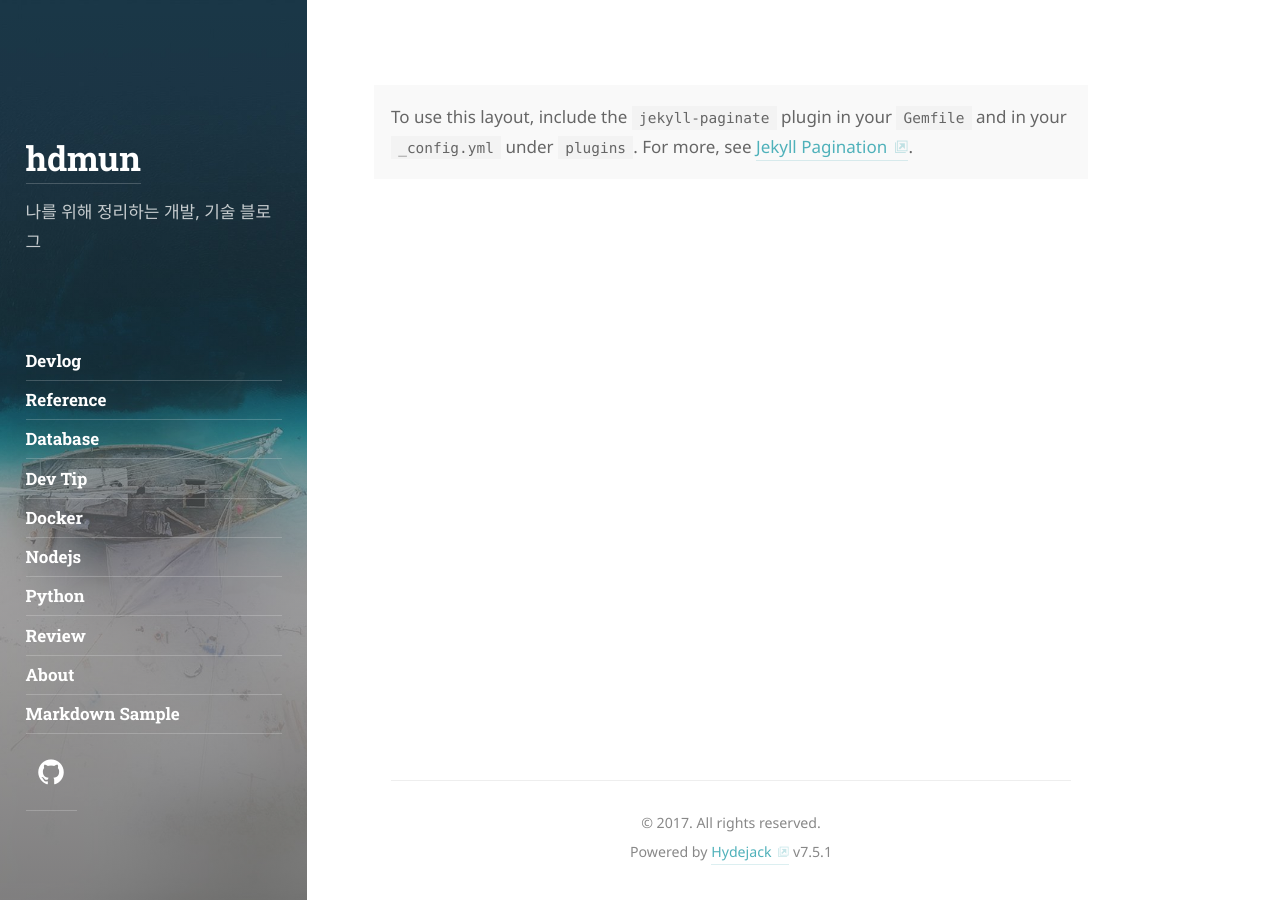
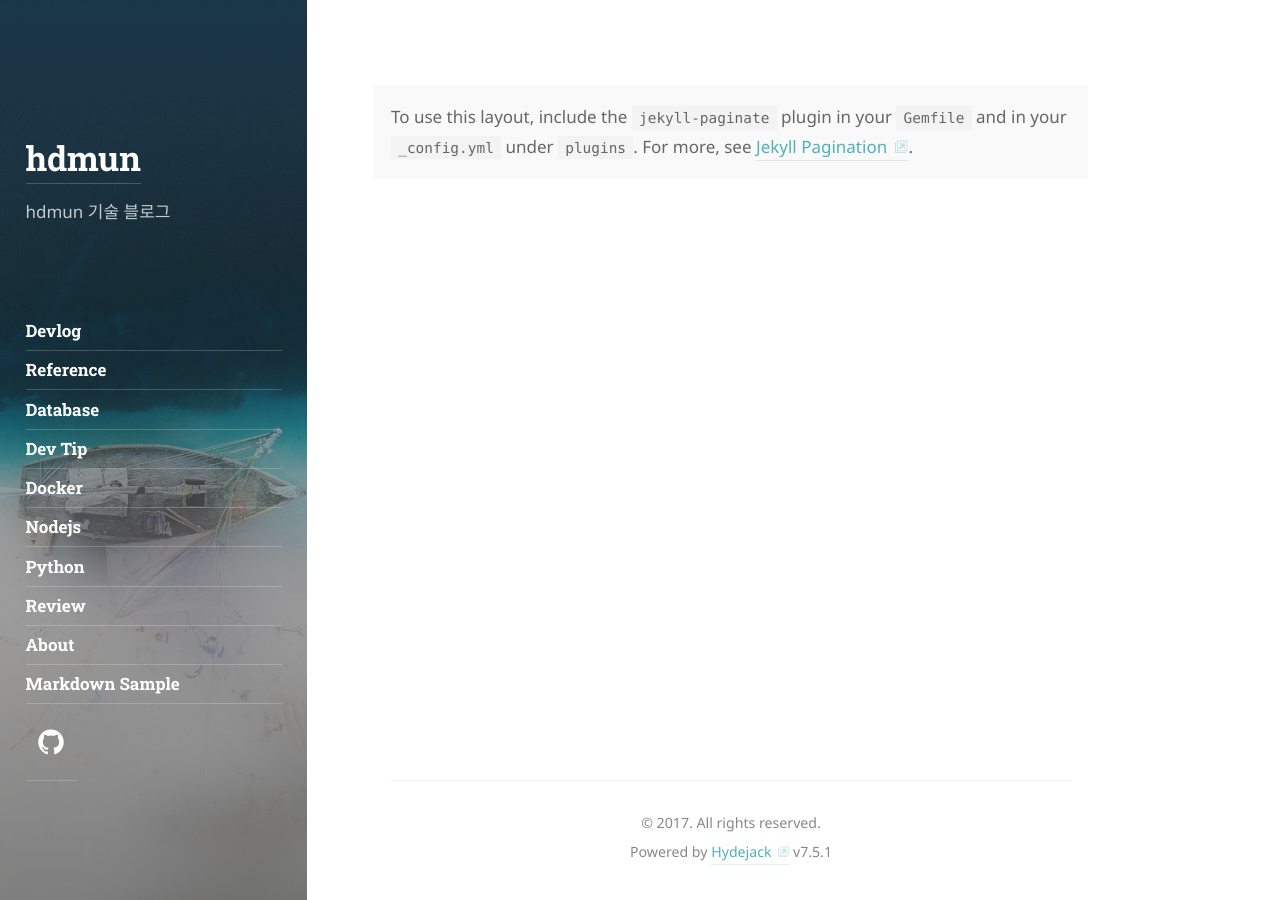
Before and after one commit to hdmun/hdmun.github.io, a Jekyll site: the page built from index.html, in a window 1280 px wide. Built offline with Jekyll 4.4.1, drawn with Linux system fonts in a browser that asks for light colours; some web fonts are replaced; the list of posts is cut into pages by our own code.

Commit message:
`description`, `tagline` 수정

```diff
--- a/_config.yml
+++ b/_config.yml
@@ -27,11 +27,11 @@ title:                 hdmun
 # A short description (~150 chars) of the page used for the meta description tag.
 # Can use markdown, but no more than one paragraph (enforced by `>`)
 description:           >
-  그냥 대충 쓸려고 만든 블로그
+  게임 개발자의 기술 블로그
 
 # 간단한 소개글 in sidebar
 tagline:               >
-  나를 위해 정리하는 개발, 기술 블로그
+  hdmun 기술 블로그
 
 # A list of keywords for your blog
 keywords:              []
```
